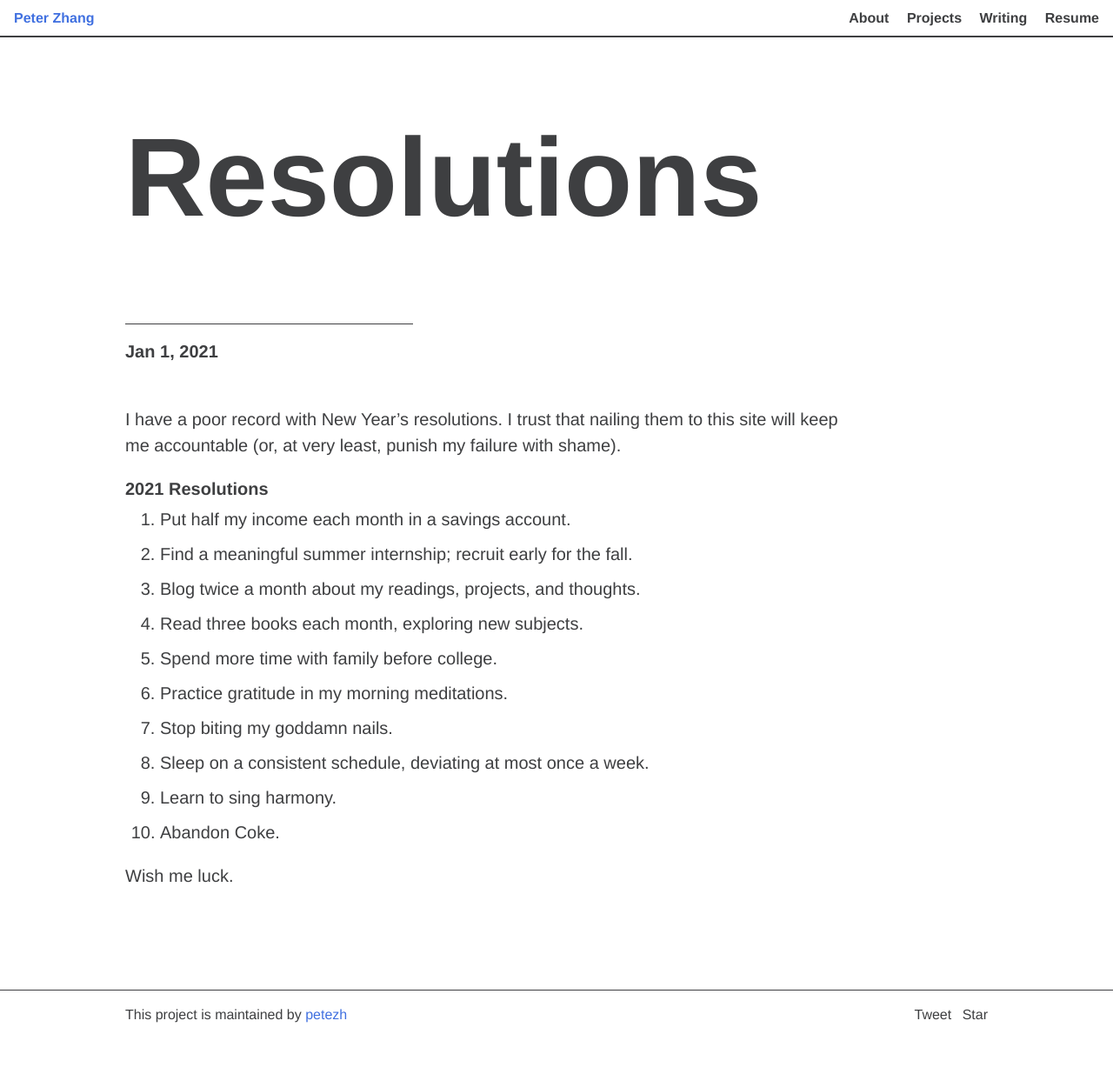
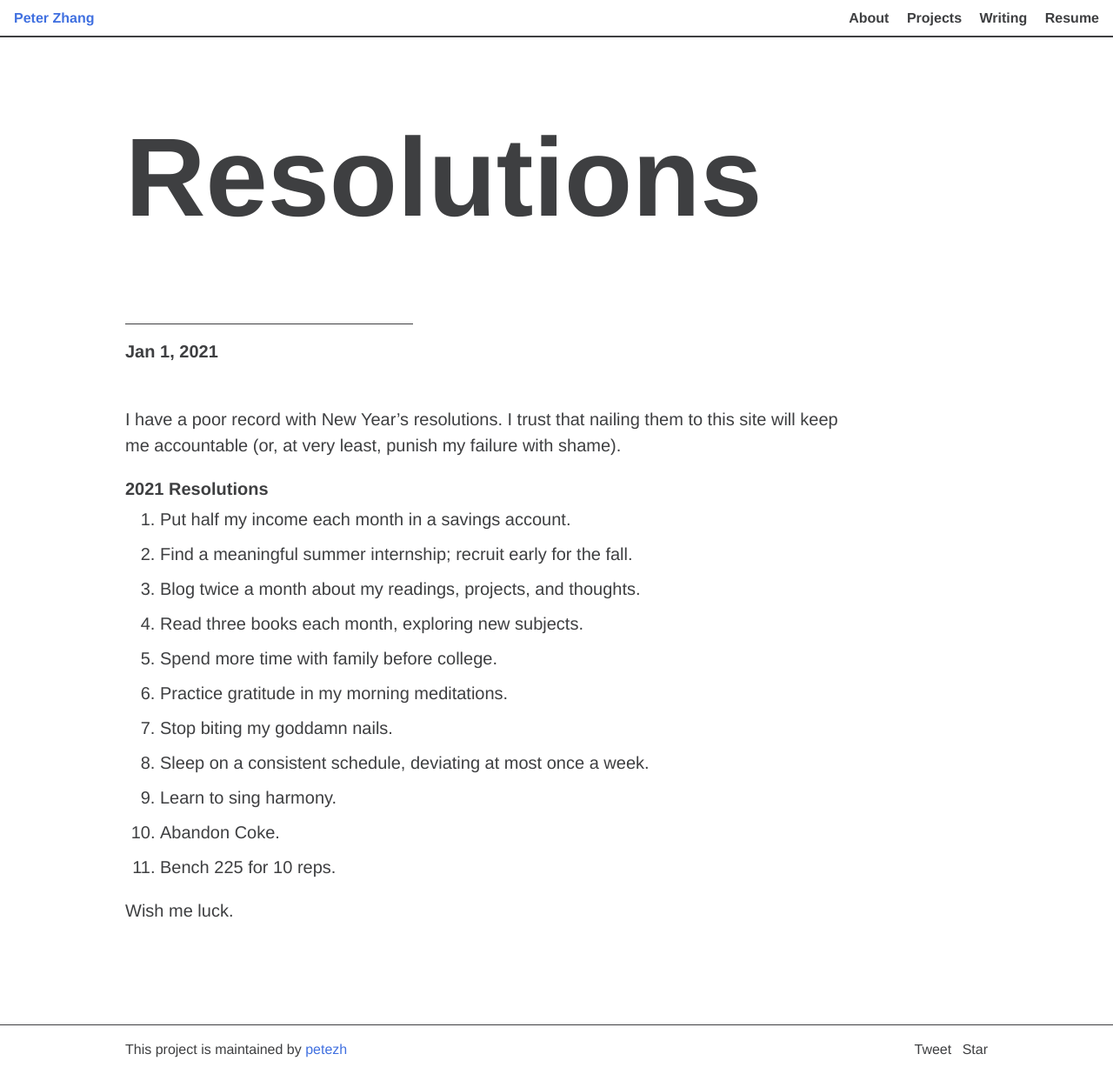
Before and after one commit to poweron-pixel/source-pajak-balikpapan-online, a Jekyll site: the page built from _posts/2021-01-01-new-years-resolutions.md, in a window 1280 px wide. Shown: the whole page at 87% size. Built offline with Jekyll 4.4.1, drawn with Linux system fonts in a browser that asks for light colours; comment, search, counter and statistics services are not loaded; before the commit the page ends 1195 px from its top, so only the background shows below that.

Commit message:
Update 2021-01-01-new-years-resolutions.md

```diff
--- a/_posts/2021-01-01-new-years-resolutions.md
+++ b/_posts/2021-01-01-new-years-resolutions.md
@@ -20,5 +20,6 @@ I have a poor record with New Year's resolutions. I trust that nailing them to t
 8. Sleep on a consistent schedule, deviating at most once a week.
 9. Learn to sing harmony.
 10. Abandon Coke.
+11. Bench 225 for 10 reps.
 
 Wish me luck.
```
